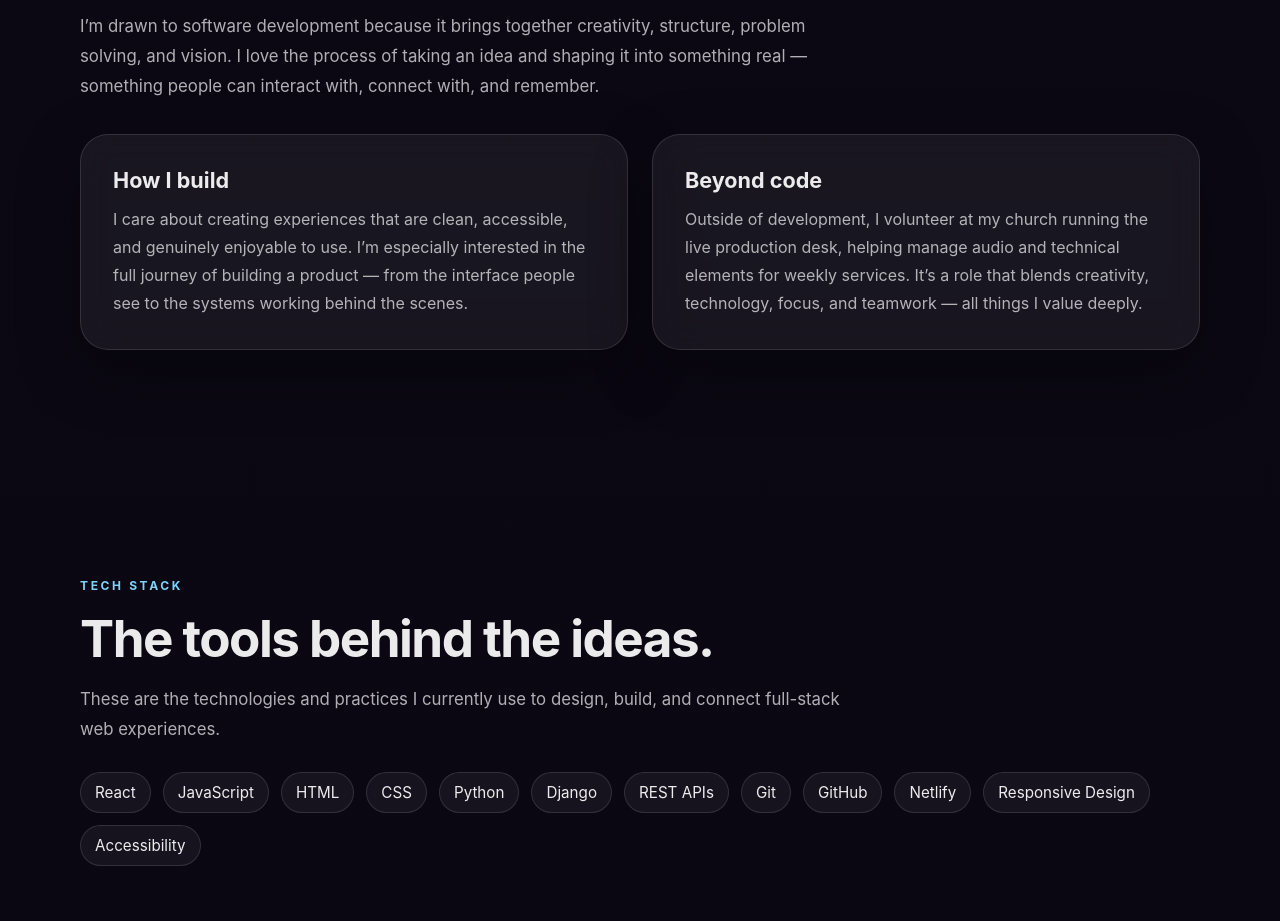
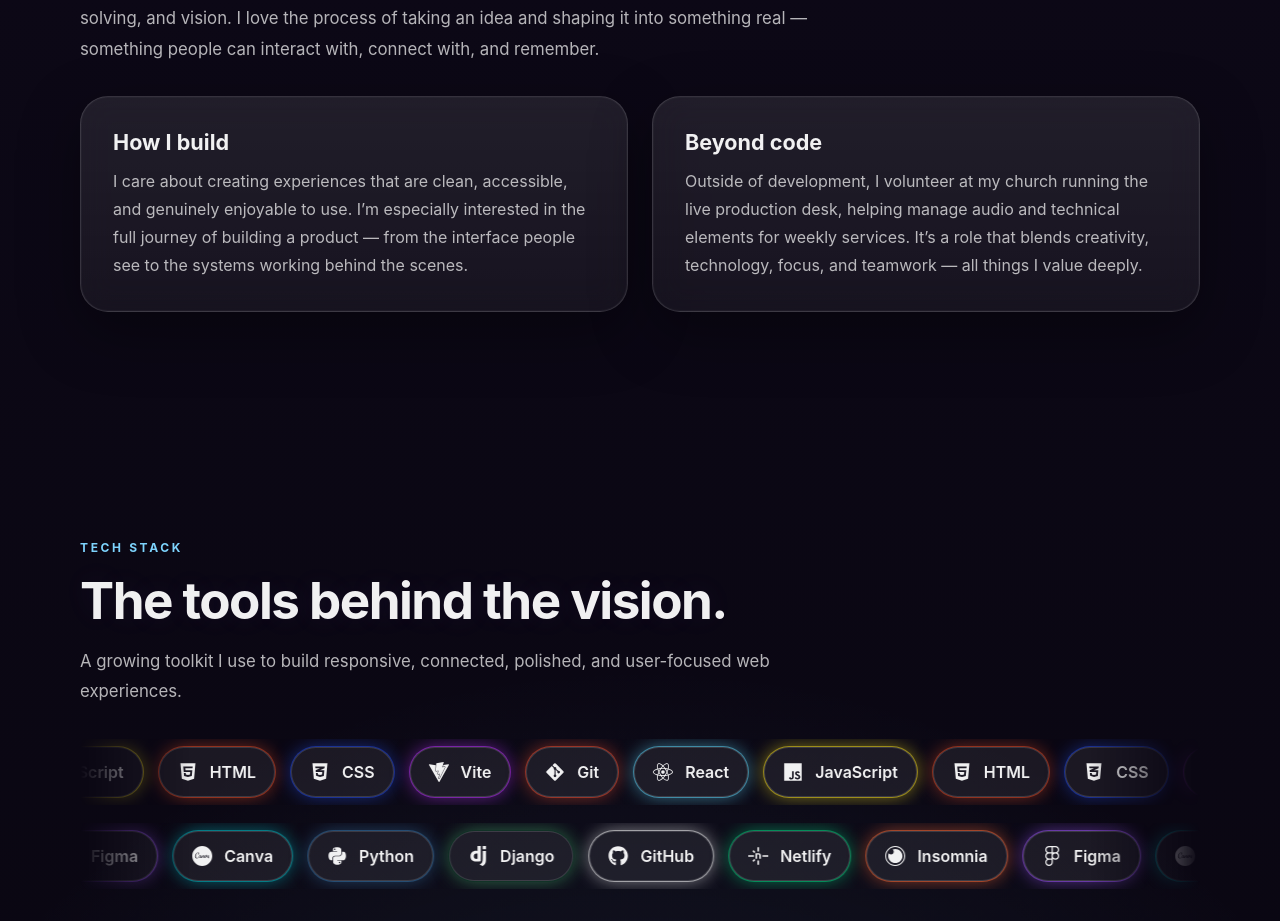
Before and after one commit to thisiskaysis/portfolio, a React (Vite) app: page / in a window 1280 px wide. Shown: the part 1511-2432 px from the top of the page. Built offline with nearby package versions, Linux system fonts and the light colour scheme.

Commit message:
locking in colour palette

```diff
--- a/package.json
+++ b/package.json
@@ -13,7 +13,8 @@
     "framer-motion": "^12.35.2",
     "lucide-react": "^0.577.0",
     "react": "^19.2.0",
-    "react-dom": "^19.2.0"
+    "react-dom": "^19.2.0",
+    "react-icons": "^5.6.0"
   },
   "devDependencies": {
     "@eslint/js": "^9.39.1",
--- a/src/components/Hero.jsx
+++ b/src/components/Hero.jsx
@@ -35,16 +35,16 @@ function Hero() {
             <h1 className="hero-title">
               Building digital
               <br />
-              experiences with
+              experiences that feel
               <br />
-              edge, feeling, and intent.
+              alive.
             </h1>
 
             <p className="hero-copy">
-              I’m Kaycee — a developer who cares about creating products that
-              feel polished, intuitive, expressive, and genuinely enjoyable to
-              use. I love the moment where creativity meets structure and an
-              idea becomes something real.
+              I’m Kaycee — an emerging full-stack developer drawn to the
+              intersection of creativity, structure, and user experience. I love
+              building products that feel polished, expressive, and genuinely
+              enjoyable to use.
             </p>
 
             <div className="button-row">
--- a/src/components/TechStack.jsx
+++ b/src/components/TechStack.jsx
@@ -1,19 +1,61 @@
 import { motion } from "framer-motion";
+import {
+  FaReact,
+  FaJs,
+  FaHtml5,
+  FaCss3Alt,
+  FaPython,
+  FaGitAlt,
+  FaGithub,
+  FaFigma,
+} from "react-icons/fa";
+import {
+  SiDjango,
+  SiNetlify,
+  SiInsomnia,
+  SiCanva,
+  SiVite,
+} from "react-icons/si";
 
-const stack = [
-  "React",
-  "JavaScript",
-  "HTML",
-  "CSS",
-  "Python",
-  "Django",
-  "REST APIs",
-  "Git",
-  "GitHub",
-  "Netlify",
-  "Responsive Design",
-  "Accessibility",
+const topRow = [
+  { name: "React", icon: FaReact, glow: "glow-react" },
+  { name: "JavaScript", icon: FaJs, glow: "glow-js" },
+  { name: "HTML", icon: FaHtml5, glow: "glow-html" },
+  { name: "CSS", icon: FaCss3Alt, glow: "glow-css" },
+  { name: "Vite", icon: SiVite, glow: "glow-vite" },
+  { name: "Git", icon: FaGitAlt, glow: "glow-git" },
 ];
+
+const bottomRow = [
+  { name: "Python", icon: FaPython, glow: "glow-python" },
+  { name: "Django", icon: SiDjango, glow: "glow-django" },
+  { name: "GitHub", icon: FaGithub, glow: "glow-github" },
+  { name: "Netlify", icon: SiNetlify, glow: "glow-netlify" },
+  { name: "Insomnia", icon: SiInsomnia, glow: "glow-insomnia" },
+  { name: "Figma", icon: FaFigma, glow: "glow-figma" },
+  { name: "Canva", icon: SiCanva, glow: "glow-canva" },
+];
+
+function TechItem({ name, icon: Icon, glow }) {
+  return (
+    <div className={`tech-pill ${glow}`}>
+      <Icon className="tech-icon" aria-hidden="true" />
+      <span>{name}</span>
+    </div>
+  );
+}
+
+function TechRow({ items, direction = "left", speed = "normal" }) {
+  return (
+    <div className="tech-row-mask">
+      <div className={`tech-row-track ${direction} ${speed}`}>
+        {[...items, ...items].map((item, index) => (
+          <TechItem key={`${item.name}-${index}`} {...item} />
+        ))}
+      </div>
+    </div>
+  );
+}
 
 function TechStack() {
   return (
@@ -26,26 +68,16 @@ function TechStack() {
           transition={{ duration: 0.6 }}
         >
           <span className="section-label">Tech Stack</span>
-          <h2 className="section-title">The tools behind the ideas.</h2>
+          <h2 className="section-title">The tools behind the vision.</h2>
           <p className="section-copy">
-            These are the technologies and practices I currently use to design,
-            build, and connect full-stack web experiences.
+            A growing toolkit I use to build responsive, connected, polished,
+            and user-focused web experiences.
           </p>
         </motion.div>
 
-        <div className="tag-list">
-          {stack.map((item, index) => (
-            <motion.span
-              key={item}
-              className="tag"
-              initial={{ opacity: 0, y: 18 }}
-              whileInView={{ opacity: 1, y: 0 }}
-              viewport={{ once: true }}
-              transition={{ duration: 0.35, delay: index * 0.04 }}
-            >
-              {item}
-            </motion.span>
-          ))}
+        <div className="tech-stack-wrap">
+          <TechRow items={topRow} direction="left" speed="normal" />
+          <TechRow items={bottomRow} direction="right" speed="slow" />
         </div>
       </div>
     </section>
--- a/src/index.css
+++ b/src/index.css
@@ -2,22 +2,29 @@
   font-family: Inter, system-ui, -apple-system, BlinkMacSystemFont, "Segoe UI",
     sans-serif;
   color: rgba(255, 255, 255, 0.92);
-  background-color: #0b0814;
+  background-color: #090611;
   font-synthesis: none;
   text-rendering: optimizeLegibility;
   -webkit-font-smoothing: antialiased;
   -moz-osx-font-smoothing: grayscale;
 
-  --bg: #0b0814;
-  --bg-soft: #151022;
+  --bg: #090611;
+  --bg-deep: #12091f;
+  --bg-soft: #1a102c;
+
   --panel: rgba(255, 255, 255, 0.06);
   --panel-strong: rgba(255, 255, 255, 0.1);
   --border: rgba(255, 255, 255, 0.12);
-  --text: rgba(255, 255, 255, 0.92);
-  --muted: rgba(255, 255, 255, 0.68);
-  --accent: #b388ff;
-  --accent-2: #ff77c8;
-  --accent-3: #7dd3fc;
+
+  --text: rgba(255, 255, 255, 0.94);
+  --muted: rgba(255, 255, 255, 0.7);
+
+  --violet: #a970ff;
+  --pink: #ff77c8;
+  --icy: #7dd3fc;
+  --lavender: #d8b4fe;
+  --glow-white: rgba(255, 255, 255, 0.9);
+
   --max-width: 1120px;
   --radius: 28px;
   --shadow: 0 20px 60px rgba(0, 0, 0, 0.35);
@@ -36,10 +43,10 @@ body {
   min-width: 320px;
   min-height: 100vh;
   background:
-    radial-gradient(circle at top left, rgba(179, 136, 255, 0.18), transparent 30%),
-    radial-gradient(circle at top right, rgba(255, 119, 200, 0.14), transparent 28%),
-    radial-gradient(circle at bottom, rgba(125, 211, 252, 0.1), transparent 30%),
-    linear-gradient(180deg, #130f21 0%, #0b0814 38%, #08060f 100%);
+    radial-gradient(circle at 12% 18%, rgba(169, 112, 255, 0.22), transparent 24%),
+    radial-gradient(circle at 82% 14%, rgba(255, 119, 200, 0.18), transparent 24%),
+    radial-gradient(circle at 50% 78%, rgba(125, 211, 252, 0.14), transparent 28%),
+    linear-gradient(180deg, #140a24 0%, #0c0816 38%, #07050d 100%);
   color: var(--text);
 }
 
@@ -106,6 +113,14 @@ section {
   color: var(--text);
 }
 
+.section-title {
+  margin: 0 0 18px;
+  font-size: clamp(2rem, 4vw, 3.4rem);
+  line-height: 1.08;
+  letter-spacing: -0.03em;
+  text-shadow: 0 0 28px rgba(169, 112, 255, 0.08);
+}
+
 .section-label {
   display: inline-block;
   margin-bottom: 18px;
@@ -113,14 +128,7 @@ section {
   font-weight: 700;
   letter-spacing: 0.22em;
   text-transform: uppercase;
-  color: var(--accent-3);
-}
-
-.section-title {
-  margin: 0 0 18px;
-  font-size: clamp(2rem, 4vw, 3.4rem);
-  line-height: 1.08;
-  letter-spacing: -0.03em;
+  color: var(--icy);
 }
 
 .section-copy {
@@ -132,14 +140,19 @@ section {
 }
 
 .glass-card {
-  background: var(--panel);
-  border: 1px solid var(--border);
+  background: linear-gradient(
+    180deg,
+    rgba(255, 255, 255, 0.09),
+    rgba(255, 255, 255, 0.05)
+  );
+  border: 1px solid rgba(255, 255, 255, 0.13);
   border-radius: var(--radius);
-  box-shadow: var(--shadow);
+  box-shadow:
+    0 20px 60px rgba(0, 0, 0, 0.35),
+    0 0 0 1px rgba(255, 255, 255, 0.03) inset;
   backdrop-filter: blur(16px);
   -webkit-backdrop-filter: blur(16px);
 }
-
 .pill {
   display: inline-flex;
   align-items: center;
@@ -182,15 +195,17 @@ section {
 }
 
 .button-primary {
-  background: linear-gradient(135deg, var(--accent), var(--accent-2));
+  background: linear-gradient(135deg, var(--violet), var(--pink));
   color: white;
   border: none;
-  box-shadow: 0 16px 40px rgba(179, 136, 255, 0.28);
+  box-shadow:
+    0 12px 32px rgba(169, 112, 255, 0.28),
+    0 0 24px rgba(255, 119, 200, 0.12);
 }
 
 .button-secondary {
   border: 1px solid var(--border);
-  background: rgba(255, 255, 255, 0.04);
+  background: rgba(255, 255, 255, 0.05);
   color: var(--text);
 }
 
@@ -473,3 +488,201 @@ section {
     padding: 24px;
   }
 }
+
+/* Tech Stack */
+.tech-stack-wrap {
+  display: grid;
+  gap: 18px;
+  margin-top: 32px;
+}
+
+.tech-row-mask {
+  position: relative;
+  overflow: hidden;
+  padding: 8px 0;
+  mask-image: linear-gradient(
+    to right,
+    transparent,
+    rgba(0, 0, 0, 1) 10%,
+    rgba(0, 0, 0, 1) 90%,
+    transparent
+  );
+  -webkit-mask-image: linear-gradient(
+    to right,
+    transparent,
+    rgba(0, 0, 0, 1) 10%,
+    rgba(0, 0, 0, 1) 90%,
+    transparent
+  );
+}
+
+.tech-row-track {
+  display: flex;
+  align-items: center;
+  gap: 16px;
+  width: max-content;
+}
+
+.tech-row-track.left.normal {
+  animation: tech-scroll-left 22s linear infinite;
+}
+
+.tech-row-track.right.slow {
+  animation: tech-scroll-right 28s linear infinite;
+}
+
+.tech-pill {
+  position: relative;
+  display: inline-flex;
+  align-items: center;
+  gap: 12px;
+  min-width: max-content;
+  padding: 14px 18px;
+  border-radius: 999px;
+  border: 1px solid rgba(255, 255, 255, 0.14);
+  background: rgba(255, 255, 255, 0.07);
+  color: var(--text);
+  font-weight: 600;
+  backdrop-filter: blur(10px);
+  -webkit-backdrop-filter: blur(10px);
+  transition:
+    transform 0.25s ease,
+    background 0.25s ease,
+    border-color 0.25s ease,
+    box-shadow 0.25s ease,
+    filter 0.25s ease;
+}
+
+.tech-pill:hover {
+  transform: translateY(-4px) scale(1.02);
+  background: rgba(255, 255, 255, 0.12);
+  border-color: rgba(255, 255, 255, 0.55);
+  box-shadow:
+    0 0 0 1px rgba(255, 255, 255, 0.15),
+    0 0 24px rgba(255, 255, 255, 0.28),;
+  filter: brightness(1.05);
+}
+
+.tech-icon {
+  width: 20px;
+  height: 20px;
+  flex-shrink: 0;
+}
+
+/* rainbow glow presets */
+.glow-react {
+  box-shadow:
+    0 0 0 1px rgba(97, 218, 251, 0.5),
+    0 0 18px rgba(97, 218, 251, 0.5);
+}
+
+.glow-js {
+  box-shadow:
+    0 0 0 1px rgba(247, 223, 30, 0.5),
+    0 0 18px rgba(247, 223, 30, 0.5);
+}
+
+.glow-html {
+  box-shadow:
+    0 0 0 1px rgba(228, 77, 38, 0.5),
+    0 0 18px rgba(228, 77, 38, 0.5);
+}
+
+.glow-css {
+  box-shadow:
+    0 0 0 1px rgba(38, 77, 228, 0.5),
+    0 0 18px rgba(38, 77, 228, 0.5);
+}
+
+.glow-vite {
+  box-shadow:
+    0 0 0 1px rgba(189, 52, 254, 0.5),
+    0 0 18px rgba(189, 52, 254, 0.5);
+}
+
+.glow-git {
+  box-shadow:
+    0 0 0 1px rgba(240, 80, 50, 0.5),
+    0 0 18px rgba(240, 80, 50, 0.5);
+}
+
+.glow-python {
+  box-shadow:
+    0 0 0 1px rgba(55, 118, 171, 0.5),
+    0 0 18px rgba(55, 118, 171, 0.5);
+}
+
+.glow-django {
+  box-shadow:
+    0 0 0 1px rgba(9, 46, 32, 0.5),
+    0 0 18px rgba(80, 200, 120, 0.5);
+}
+
+.glow-github {
+  box-shadow:
+    0 0 0 1px rgba(255, 255, 255, 0.5),
+    0 0 18px rgba(255, 255, 255, 0.5);
+}
+
+.glow-netlify {
+  box-shadow:
+    0 0 0 1px rgba(0, 220, 130, 0.5),
+    0 0 18px rgba(0, 220, 130, 0.5);
+}
+
+.glow-insomnia {
+  box-shadow:
+    0 0 0 1px rgba(255, 108, 55, 0.5),
+    0 0 18px rgba(255, 108, 55, 0.5);
+}
+
+.glow-figma {
+  box-shadow:
+    0 0 0 1px rgba(162, 89, 255, 0.5),
+    0 0 18px rgba(162, 89, 255, 0.5);
+}
+
+.glow-canva {
+  box-shadow:
+    0 0 0 1px rgba(0, 196, 204, 0.5),
+    0 0 18px rgba(0, 196, 204, 0.5);
+}
+
+@keyframes tech-scroll-left {
+  from {
+    transform: translateX(0);
+  }
+  to {
+    transform: translateX(-50%);
+  }
+}
+
+@keyframes tech-scroll-right {
+  from {
+    transform: translateX(-50%);
+  }
+  to {
+    transform: translateX(0);
+  }
+}
+
+.tech-row-mask:hover .tech-row-track {
+  animation-play-state: paused;
+}
+
+@media (prefers-reduced-motion: reduce) {
+  .tech-row-track.left.normal,
+  .tech-row-track.right.slow {
+    animation: none;
+  }
+
+  .tech-row-track {
+    flex-wrap: wrap;
+    width: 100%;
+  }
+
+  .tech-row-mask {
+    mask-image: none;
+    -webkit-mask-image: none;
+  }
+}
```
Also changed, not shown: 1 other file (tests, documents, lock files or other folders).
